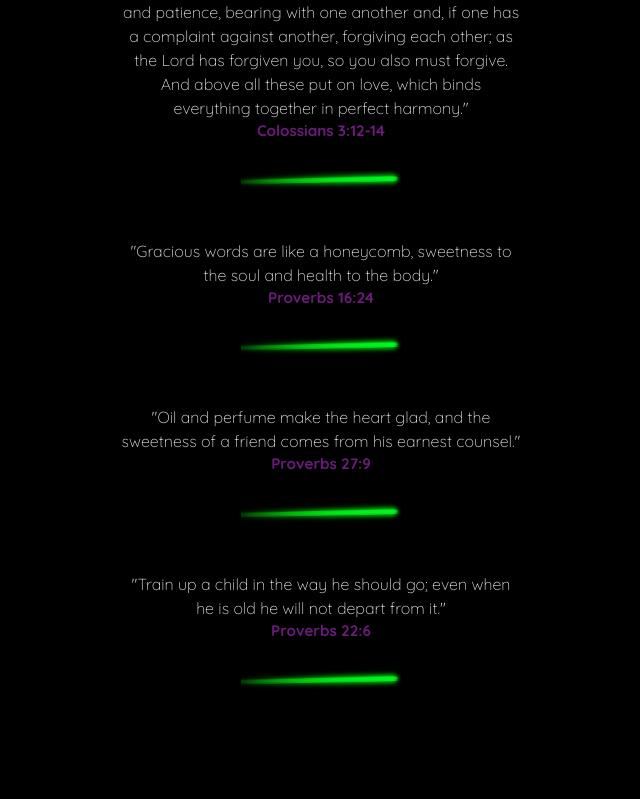
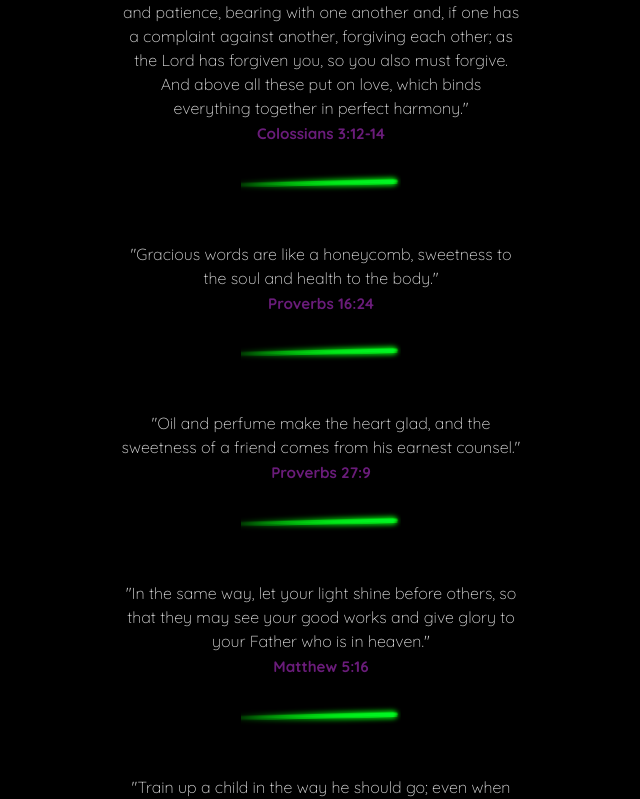
Before and after one commit to RStrozier/teresa-birthday-final, a React (Vite) app: page / in a window 1280 px wide. Shown: the part 2204-3003 px from the top of the page, without its empty margins (319-959 px from the left). Built offline with nearby package versions, Linux system fonts and the light colour scheme; a web font is replaced by a local one.

Commit message:
fixed scripture spacing added another verse

```diff
--- a/src/components/LoveForGod.tsx
+++ b/src/components/LoveForGod.tsx
@@ -32,6 +32,13 @@ const LoveForGod = () => {
 
         <GreenLine />
 
+        <div className="bible-verse">"In the same way, let your light shine before
+          others, so that they may see your good works and give glory to your
+          Father who is in heaven."</div>
+          <div className="verse-scripture">Matthew 5:16</div>
+
+          <GreenLine />
+
         <div className="bible-verse">"Train up a child in the way he should go; even
             when he is old he will not depart from it."</div>
             <div className="verse-scripture">Proverbs 22:6</div>
--- a/src/index.css
+++ b/src/index.css
@@ -99,6 +99,7 @@
   font-weight: bold;
   color: rgb(106, 28, 122);
   font-size: .95rem;
+  margin-top: 3px;
 }
 
 .bible-verse {
```
